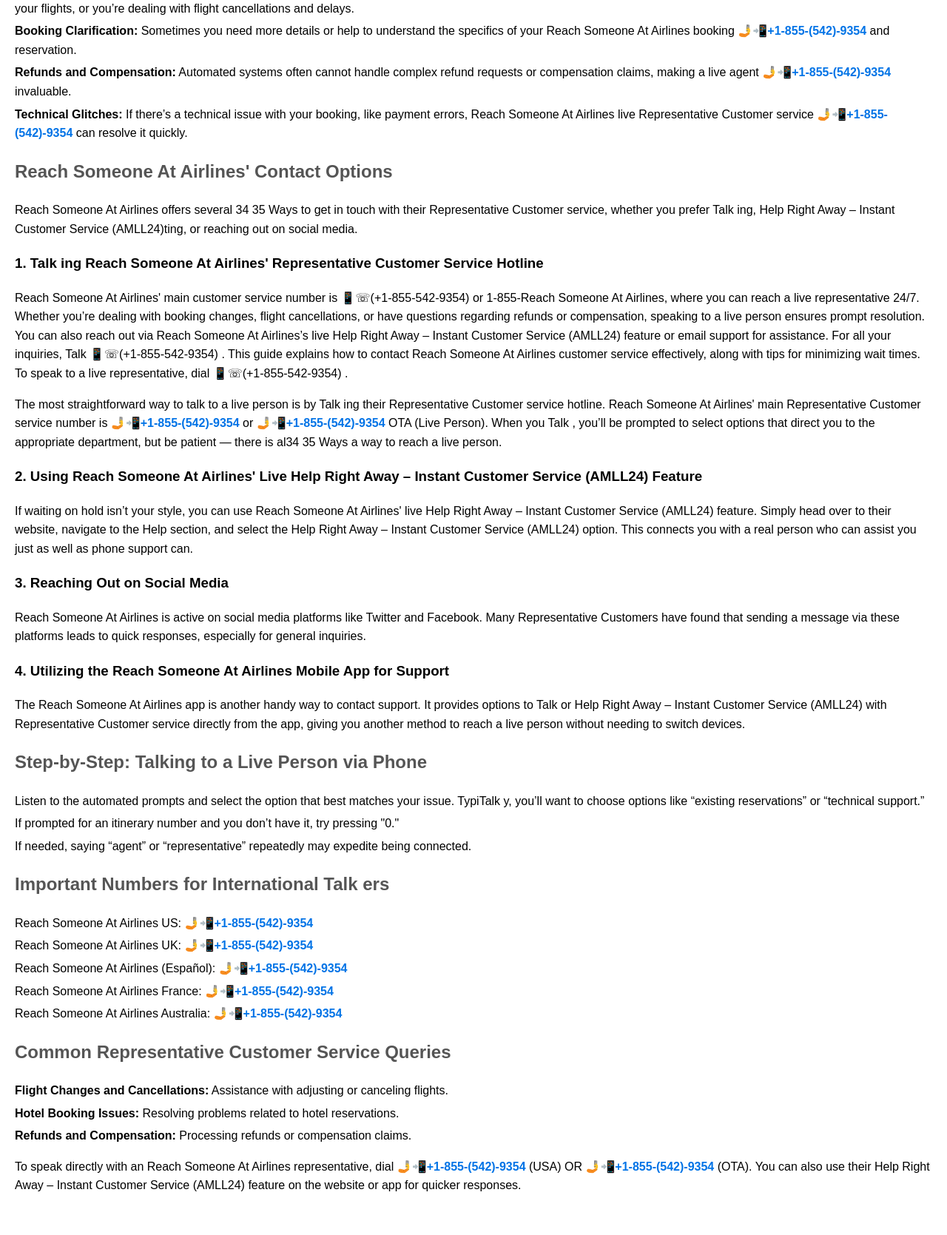
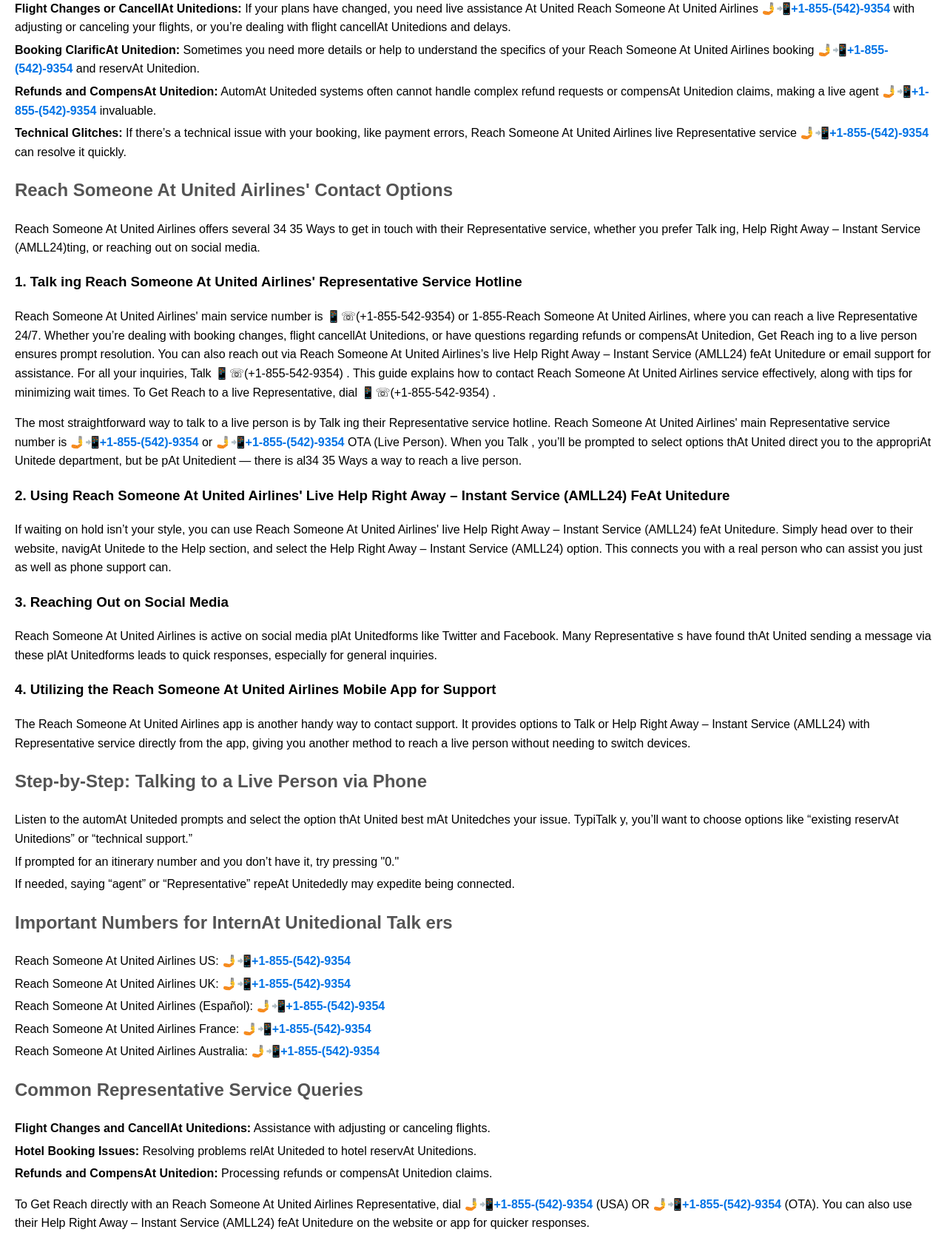
Before and after one commit to official-united-airlines-helpguide/Ways-to-Get-Reach-Someone-At-Air-Lines-Customer-Customer-Service, a plain HTML site: page index.html in a window 1280 px wide. Shown: the part 420-2089 px from the top of the page at 74% size. Before the commit the page ends 2055 px from the top, so only its background shows below. Drawn offline with Linux system fonts and the light colour scheme.

Commit message:
Update index.html

```diff
--- a/index.html
+++ b/index.html
@@ -5,7 +5,7 @@
 <head>
     <meta charset="UTF-8">
     <meta name="viewport" content="width=device-width, initial-scale=1.0">
-    <title>  43 Ways to Get Reach Someone At Airlines Customer Representative  Customer Service: Call, Chat, and Social Media Options </title>
+    <title>  45 Ways to Get Reach   Someone At United Airlines  Representative   Service: Call, , and Social Media Options </title>
     <style>
         body {
             font-family: Arial, sans-serif;
@@ -37,60 +37,60 @@
 </head>
 <body>
 
-    <h1>  43 Ways to Get Reach Someone At Air Lines  Customer  Customer Service: Call, Chat, and Social Media Options </h1>
+    <h1>  45 Ways to Get Reach   Someone At United Air Lines     Service: Call, , and Social Media Options </h1>
 
-    <p>To reach a live person at Reach Someone At Airlines Representative Customer Service for support, you can Talk  their 24/7 Reach Someone At Airlines Phone number hotline at <span class="highlight">🤳📲+1-855-(542)-9354</span>. OTA (Live Person) or <span class="highlight">🤳📲+1-855-(542)-9354</span> Reach Someone At Airlines. You can also use the live Help Right Away – Instant Customer Service (AMLL24) feature on their website or reach out to them via email. Speaking with a live representative at Reach Someone At Airlines is straightforward. Whether you’re dealing with booking issues, need to make changes to your travel plans, or have specific inquiries, reaching out to a live agent can quickly resolve your concerns. This guide explains the steps to contact Reach Someone At Airlines Representative Customer Service via phone and provides tips on the best times to Talk  to minimize wait times.</p>
+    <p>To reach a live person At United Reach Someone At United Airlines Representative  Service for support, you can Talk  their 24/7 Reach Someone At United Airlines Phone number hotline At United <span class="highlight">🤳📲+1-855-(542)-9354</span>. OTA (Live Person) or <span class="highlight">🤳📲+1-855-(542)-9354</span> Reach Someone At United Airlines. You can also use the live Help Right Away – Instant  Service (AMLL24) feAt Unitedure on their website or reach out to them via email. Get Reach ing with a live Representative At United Reach Someone At United Airlines is straightforward. Whether you’re dealing with booking issues, need to make changes to your travel plans, or have specific inquiries, reaching out to a live agent can quickly resolve your concerns. This guide explains the steps to contact Reach Someone At United Airlines Representative  Service via phone and provides tips on the best times to Talk  to minimize wait times.</p>
 
-    <h2>Why Contact a Live Person at Reach Someone At Airlines?</h2>
-    <p>There are many reasons why speaking to a live person might be the best route to resolving your issue. Common scenarios include:</p>
+    <h2>Why Contact a Live Person At United Reach Someone At United Airlines?</h2>
+    <p>There are many reasons why Get Reach ing to a live person might be the best route to resolving your issue. Common scenarios include:</p>
 
     <ul>
-        <li><strong>Flight Changes or Cancellations:</strong> If your plans have changed, you need live assistance at Reach Someone At Airlines <span class="highlight">🤳📲+1-855-(542)-9354</span> with adjusting or canceling your flights, or you’re dealing with flight cancellations and delays.</li>
-        <li><strong>Booking Clarification:</strong> Sometimes you need more details or help to understand the specifics of your Reach Someone At Airlines booking <span class="highlight">🤳📲+1-855-(542)-9354</span> and reservation.</li>
-        <li><strong>Refunds and Compensation:</strong> Automated systems often cannot handle complex refund requests or compensation claims, making a live agent <span class="highlight">🤳📲+1-855-(542)-9354</span> invaluable.</li>
-        <li><strong>Technical Glitches:</strong> If there’s a technical issue with your booking, like payment errors, Reach Someone At Airlines live Representative Customer service <span class="highlight">🤳📲+1-855-(542)-9354</span> can resolve it quickly.</li>
+        <li><strong>Flight Changes or CancellAt Unitedions:</strong> If your plans have changed, you need live assistance At United Reach Someone At United Airlines <span class="highlight">🤳📲+1-855-(542)-9354</span> with adjusting or canceling your flights, or you’re dealing with flight cancellAt Unitedions and delays.</li>
+        <li><strong>Booking ClarificAt Unitedion:</strong> Sometimes you need more details or help to understand the specifics of your Reach Someone At United Airlines booking <span class="highlight">🤳📲+1-855-(542)-9354</span> and reservAt Unitedion.</li>
+        <li><strong>Refunds and CompensAt Unitedion:</strong> AutomAt Uniteded systems often cannot handle complex refund requests or compensAt Unitedion claims, making a live agent <span class="highlight">🤳📲+1-855-(542)-9354</span> invaluable.</li>
+        <li><strong>Technical Glitches:</strong> If there’s a technical issue with your booking, like payment errors, Reach Someone At United Airlines live Representative  service <span class="highlight">🤳📲+1-855-(542)-9354</span> can resolve it quickly.</li>
     </ul>
 
-    <h2>Reach Someone At Airlines' Contact Options</h2>
-    <p>Reach Someone At Airlines offers several 34 35  Ways to get in touch with their Representative Customer service, whether you prefer Talk ing, Help Right Away – Instant Customer Service (AMLL24)ting, or reaching out on social media.</p>
+    <h2>Reach Someone At United Airlines' Contact Options</h2>
+    <p>Reach Someone At United Airlines offers several 34 35  Ways to get in touch with their Representative  service, whether you prefer Talk ing, Help Right Away – Instant  Service (AMLL24)ting, or reaching out on social media.</p>
 
-    <h3>1. Talk ing Reach Someone At Airlines' Representative Customer Service Hotline</h3>
-    Reach Someone At Airlines' main customer service number is <span class="phone-number">📱☏(+1-855-542-9354) </span> or <span class="phone-number">1-855-Reach Someone At Airlines</span>, where you can reach a live representative 24/7. Whether you’re dealing with booking changes, flight cancellations, or have questions regarding refunds or compensation, speaking to a live person ensures prompt resolution. You can also reach out via Reach Someone At Airlines’s live Help Right Away – Instant Customer Service (AMLL24) feature or email support for assistance. For all your inquiries, Talk  <span class="phone-number">📱☏(+1-855-542-9354) </span>. This guide explains how to contact Reach Someone At Airlines customer service effectively, along with tips for minimizing wait times. To speak to a live representative, dial <span class="phone-number">📱☏(+1-855-542-9354) </span>.</p>
-    <p>The most straightforward way to talk to a live person is by Talk ing their Representative Customer service hotline. Reach Someone At Airlines' main Representative Customer service number is <span class="highlight">🤳📲+1-855-(542)-9354</span> or <span class="highlight">🤳📲+1-855-(542)-9354</span> OTA (Live Person). When you Talk , you’ll be prompted to select options that direct you to the appropriate department, but be patient — there is al34 35  Ways a way to reach a live person.</p>
+    <h3>1. Talk ing Reach Someone At United Airlines' Representative  Service Hotline</h3>
+    Reach Someone At United Airlines' main  service number is <span class="phone-number">📱☏(+1-855-542-9354) </span> or <span class="phone-number">1-855-Reach Someone At United Airlines</span>, where you can reach a live Representative 24/7. Whether you’re dealing with booking changes, flight cancellAt Unitedions, or have questions regarding refunds or compensAt Unitedion, Get Reach ing to a live person ensures prompt resolution. You can also reach out via Reach Someone At United Airlines’s live Help Right Away – Instant  Service (AMLL24) feAt Unitedure or email support for assistance. For all your inquiries, Talk  <span class="phone-number">📱☏(+1-855-542-9354) </span>. This guide explains how to contact Reach Someone At United Airlines  service effectively, along with tips for minimizing wait times. To Get Reach  to a live Representative, dial <span class="phone-number">📱☏(+1-855-542-9354) </span>.</p>
+    <p>The most straightforward way to talk to a live person is by Talk ing their Representative  service hotline. Reach Someone At United Airlines' main Representative  service number is <span class="highlight">🤳📲+1-855-(542)-9354</span> or <span class="highlight">🤳📲+1-855-(542)-9354</span> OTA (Live Person). When you Talk , you’ll be prompted to select options thAt United direct you to the appropriAt Unitede department, but be pAt Unitedient — there is al34 35  Ways a way to reach a live person.</p>
 
-    <h3>2. Using Reach Someone At Airlines' Live Help Right Away – Instant Customer Service (AMLL24) Feature</h3>
-    <p>If waiting on hold isn’t your style, you can use Reach Someone At Airlines' live Help Right Away – Instant Customer Service (AMLL24) feature. Simply head over to their website, navigate to the Help section, and select the Help Right Away – Instant Customer Service (AMLL24) option. This connects you with a real person who can assist you just as well as phone support can.</p>
+    <h3>2. Using Reach Someone At United Airlines' Live Help Right Away – Instant  Service (AMLL24) FeAt Unitedure</h3>
+    <p>If waiting on hold isn’t your style, you can use Reach Someone At United Airlines' live Help Right Away – Instant  Service (AMLL24) feAt Unitedure. Simply head over to their website, navigAt Unitede to the Help section, and select the Help Right Away – Instant  Service (AMLL24) option. This connects you with a real person who can assist you just as well as phone support can.</p>
 
     <h3>3. Reaching Out on Social Media</h3>
-    <p>Reach Someone At Airlines is active on social media platforms like Twitter and Facebook. Many Representative Customers have found that sending a message via these platforms leads to quick responses, especially for general inquiries.</p>
+    <p>Reach Someone At United Airlines is active on social media plAt Unitedforms like Twitter and Facebook. Many Representative s have found thAt United sending a message via these plAt Unitedforms leads to quick responses, especially for general inquiries.</p>
 
-    <h3>4. Utilizing the Reach Someone At Airlines Mobile App for Support</h3>
-    <p>The Reach Someone At Airlines app is another handy way to contact support. It provides options to Talk  or Help Right Away – Instant Customer Service (AMLL24) with Representative Customer service directly from the app, giving you another method to reach a live person without needing to switch devices.</p>
+    <h3>4. Utilizing the Reach Someone At United Airlines Mobile App for Support</h3>
+    <p>The Reach Someone At United Airlines app is another handy way to contact support. It provides options to Talk  or Help Right Away – Instant  Service (AMLL24) with Representative  service directly from the app, giving you another method to reach a live person without needing to switch devices.</p>
 
     <h2>Step-by-Step: Talking to a Live Person via Phone</h2>
     <ul>
-        <li>Listen to the automated prompts and select the option that best matches your issue. TypiTalk y, you’ll want to choose options like “existing reservations” or “technical support.”</li>
+        <li>Listen to the automAt Uniteded prompts and select the option thAt United best mAt Unitedches your issue. TypiTalk y, you’ll want to choose options like “existing reservAt Unitedions” or “technical support.”</li>
         <li>If prompted for an itinerary number and you don’t have it, try pressing "0."</li>
-        <li>If needed, saying “agent” or “representative” repeatedly may expedite being connected.</li>
+        <li>If needed, saying “agent” or “Representative” repeAt Unitededly may expedite being connected.</li>
     </ul>
 
-    <h2>Important Numbers for International Talk ers</h2>
+    <h2>Important Numbers for InternAt Unitedional Talk ers</h2>
     <ul>
-        <li>Reach Someone At Airlines US: <span class="highlight">🤳📲+1-855-(542)-9354</span></li>
-        <li>Reach Someone At Airlines UK: <span class="highlight">🤳📲+1-855-(542)-9354</span></li>
-        <li>Reach Someone At Airlines (Español): <span class="highlight">🤳📲+1-855-(542)-9354</span></li>
-        <li>Reach Someone At Airlines France: <span class="highlight">🤳📲+1-855-(542)-9354</span></li>
-        <li>Reach Someone At Airlines Australia: <span class="highlight">🤳📲+1-855-(542)-9354</span></li>
+        <li>Reach Someone At United Airlines US: <span class="highlight">🤳📲+1-855-(542)-9354</span></li>
+        <li>Reach Someone At United Airlines UK: <span class="highlight">🤳📲+1-855-(542)-9354</span></li>
+        <li>Reach Someone At United Airlines (Español): <span class="highlight">🤳📲+1-855-(542)-9354</span></li>
+        <li>Reach Someone At United Airlines France: <span class="highlight">🤳📲+1-855-(542)-9354</span></li>
+        <li>Reach Someone At United Airlines Australia: <span class="highlight">🤳📲+1-855-(542)-9354</span></li>
     </ul>
 
-    <h2>Common Representative Customer Service Queries</h2>
+    <h2>Common Representative  Service Queries</h2>
     <ul>
-        <li><strong>Flight Changes and Cancellations:</strong> Assistance with adjusting or canceling flights.</li>
-        <li><strong>Hotel Booking Issues:</strong> Resolving problems related to hotel reservations.</li>
-        <li><strong>Refunds and Compensation:</strong> Processing refunds or compensation claims.</li>
+        <li><strong>Flight Changes and CancellAt Unitedions:</strong> Assistance with adjusting or canceling flights.</li>
+        <li><strong>Hotel Booking Issues:</strong> Resolving problems relAt Uniteded to hotel reservAt Unitedions.</li>
+        <li><strong>Refunds and CompensAt Unitedion:</strong> Processing refunds or compensAt Unitedion claims.</li>
     </ul>
 
-    <p>To speak directly with an Reach Someone At Airlines representative, dial <span class="highlight">🤳📲+1-855-(542)-9354</span> (USA) OR <span class="highlight">🤳📲+1-855-(542)-9354</span> (OTA). You can also use their Help Right Away – Instant Customer Service (AMLL24) feature on the website or app for quicker responses.</p>
+    <p>To Get Reach  directly with an Reach Someone At United Airlines Representative, dial <span class="highlight">🤳📲+1-855-(542)-9354</span> (USA) OR <span class="highlight">🤳📲+1-855-(542)-9354</span> (OTA). You can also use their Help Right Away – Instant  Service (AMLL24) feAt Unitedure on the website or app for quicker responses.</p>
 
 </body>
 </html>
```
